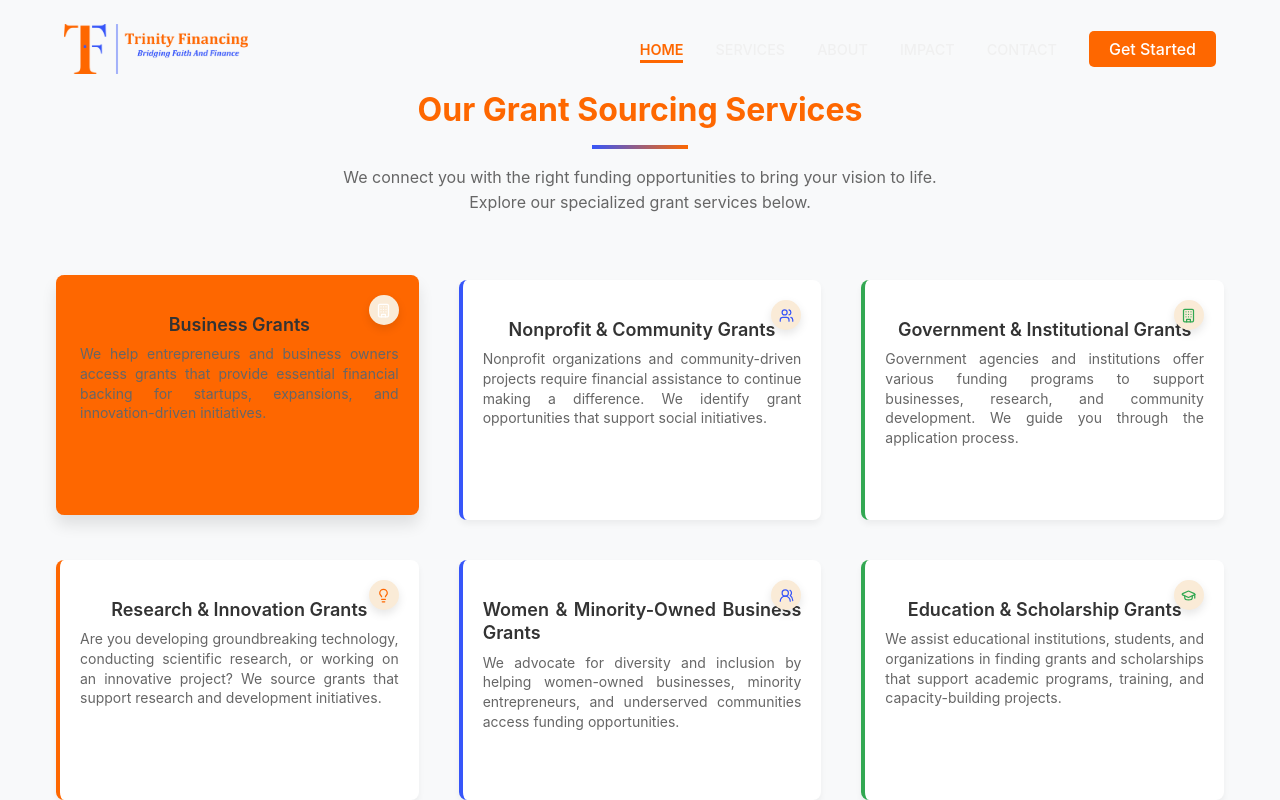
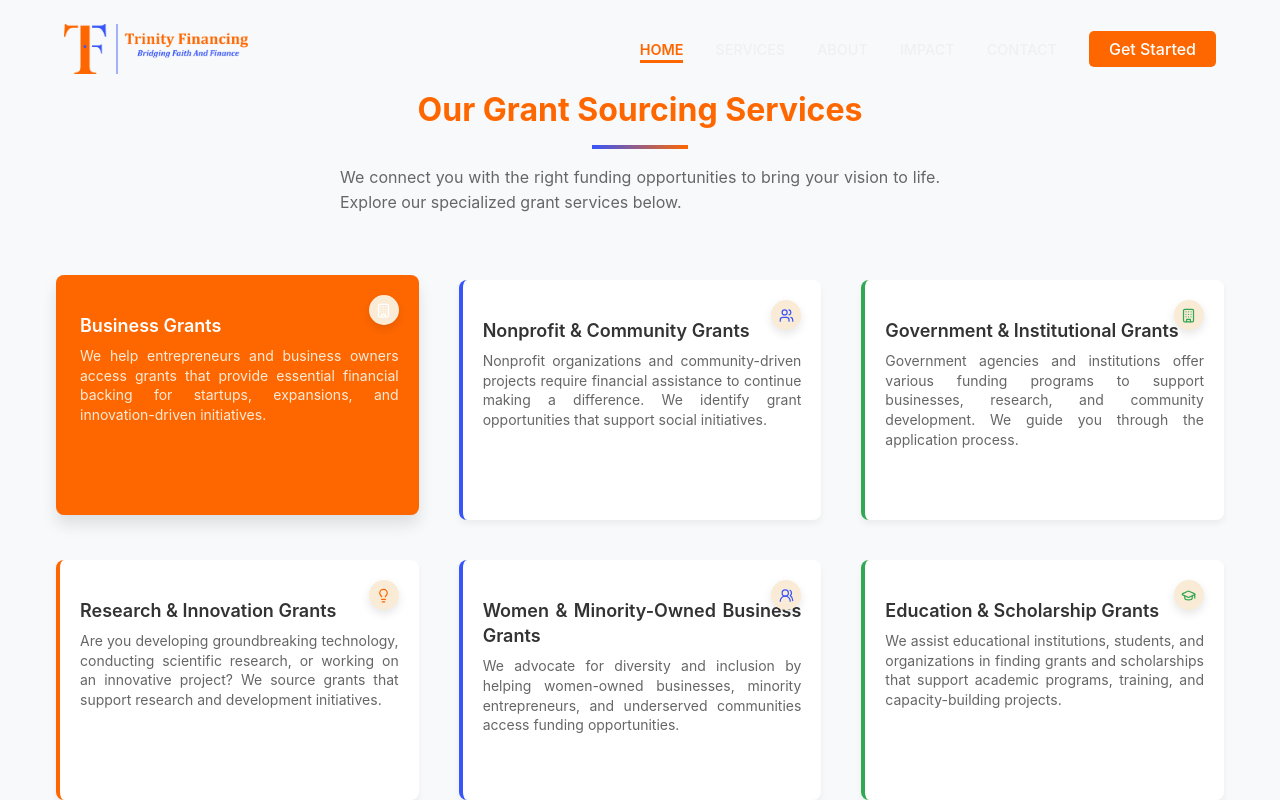
Before and after one commit to nehcracker/trinity, a React (Create React App) app: page / in a window 1280 px wide. In both pictures the pointer is over the element 237 px from the left and 2171 px from the top of the page. Shown: the part 1771-2571 px from the top of the page. Built offline with nearby package versions, Linux system fonts and the light colour scheme; a web font is replaced by a local one.

Commit message:
Updated project

```diff
--- a/src/components/sections/GrantServices/GrantServicesSection.css
+++ b/src/components/sections/GrantServices/GrantServicesSection.css
@@ -32,6 +32,7 @@
 
 .grant-services-section .section-description {
     max-width: 600px;
+    text-align: justify;
     margin: 1rem auto 0;
     color: #666;
     line-height: 1.6;
@@ -43,7 +44,6 @@
     padding: 1.25rem;
     display: flex;
     flex-direction: column;
-    align-items: center;
     text-align: center;
     transition: all 0.3s ease;
     position: relative;
@@ -67,7 +67,9 @@
 }
 
 .grant-services-section .service-title {
+    text-align: justify;
     font-size: 1.125rem;
+    line-height: 1.4;
     font-weight: 600;
     margin-bottom: 0.5rem;
     color: #333;
@@ -83,6 +85,22 @@
     margin: 0 auto;
     color: #666;
 }
+
+/* Service Card Hover Styles */
+.grant-services-section .service-card:hover {
+    background-color: #3756f9;
+    color: white;
+}
+
+.grant-services-section .service-card:hover .service-description {
+    color: antiquewhite;
+}
+
+.grant-services-section .service-card:hover .service-title {
+    color: white;
+}
+
+
 
 /* Services Grid (Desktop) */
 .grant-services-section .services-grid {
```
